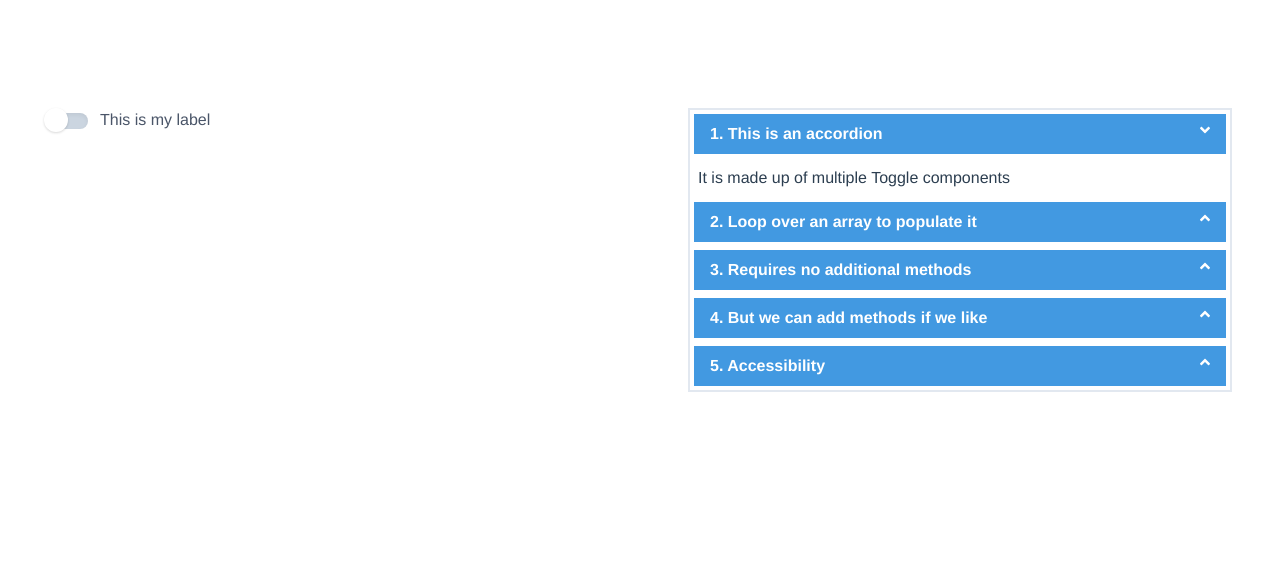
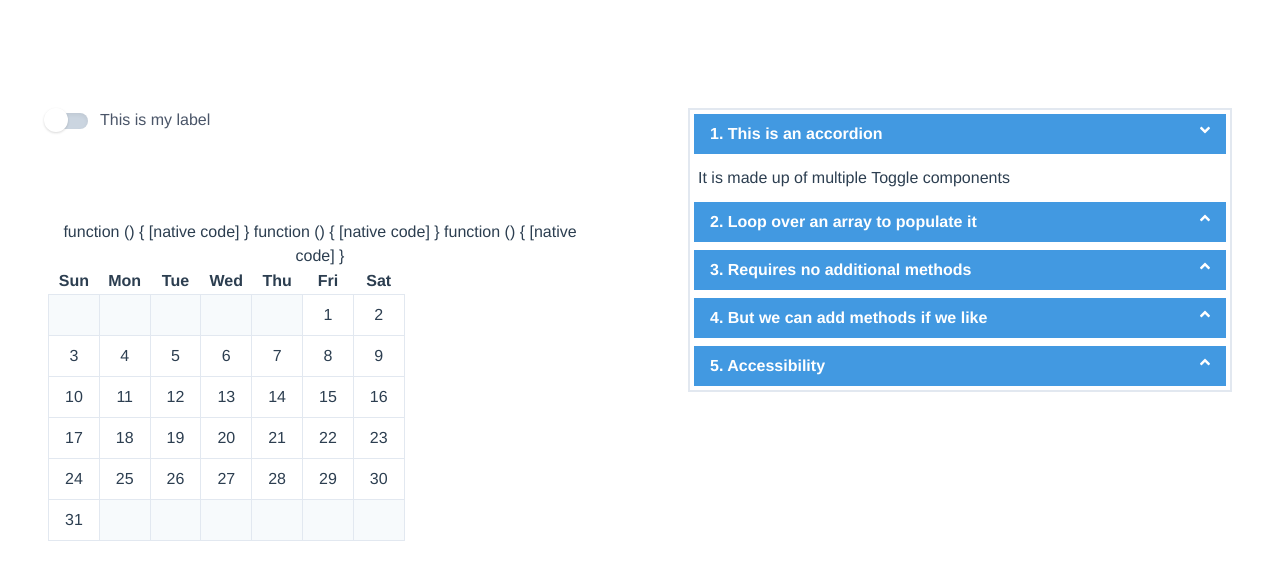
Before and after one commit to BigWillie/Opal, a Vue app: page / in a window 1280 px wide. Shown: the top 580 px of the page. Built offline with nearby package versions, Linux system fonts and the light colour scheme.

Commit message:
calendar wip

```diff
--- a/src/App.vue
+++ b/src/App.vue
@@ -17,19 +17,27 @@
         </div>
       </div>
     </div>
+        <div class="flex mb-4">
+      <div class="w-1/2 h-12 p-12">
+          <calendar-wrapper></calendar-wrapper>
+      </div>
+       <div class="w-1/2 h-12 p-12"></div>
+      </div>
   </div>
 </template>
 
 <script>
 import ToggleWrapper from './components/ToggleWrapper.vue'
 import AccordionWrapper from './components/AccordionWrapper'
+import CalendarWrapper from './components/CalendarWrapper'
 
 // Main App component. Contains examples.
 export default {
   name: 'App',
   components: {
     ToggleWrapper,
-    AccordionWrapper
+    AccordionWrapper,
+    CalendarWrapper
   },
   data () {
     return {
--- /dev/null
+++ b/src/components/Calendar.vue
@@ -0,0 +1,133 @@
+<script>
+export default {
+  name: 'Calendar',
+  props: {
+    yearIndex: {
+      type: Number
+    },
+    monthIndex: {
+      type: Number
+    },
+    months: {
+      type: Array,
+      default () {
+        return ['Jan', 'Feb', 'Mar', 'Apr', 'May', 'Jun', 'Jul', 'Aug', 'Sep', 'Oct', 'Nov', 'Dec']
+      }
+    }
+  },
+  mounted () {
+    if (!this.selectedYear) {
+      this.selectedYear = this.currentYear
+    }
+    if (!this.selectedMonth) {
+      this.selectedMonth = this.currentMonth
+    }
+    this.updateCalendar()
+  },
+  data () {
+    return {
+      today: new Date(),
+      selectedYear: this.yearIndex,
+      selectedMonth: this.monthIndex,
+      dates: []
+    }
+  },
+  methods: {
+    pickDate (day) {
+      alert(day)
+    },
+    next () {
+      this.selectedYear = (this.selectedMonth === 11) ? this.selectedYear + 1 : this.selectedYear
+      this.selectedMonth = (this.selectedMonth + 1) % 12
+      this.updateCalendar(this.selectedMonth, this.selectedYear)
+    },
+    previous () {
+      this.selectedYear = (this.selectedMonth === 0) ? this.selectedYear - 1 : this.selectedYear
+      this.selectedMonth = (this.selectedMonth === 0) ? 11 : this.selectedMonth - 1
+      this.updateCalendar(this.selectedMonth, this.selectedYear)
+    },
+    jump () {
+      this.updateCalendar(this.selectedMonth, this.selectedMonth)
+    },
+    updateCalendar (month = this.selectedMonth, year = this.selectedYear) {
+      const getDateFunc = (day) => {
+        return day.getDate()
+      }
+      const getDayFunc = (day) => {
+        return day.getDay()
+      }
+      const getFullYearFunc = (day) => {
+        return day.getFullYear()
+      }
+      const getMonthFunc = (day) => {
+        return day.getMonth()
+      }
+      const isTodayFunc = (day) => {
+        return (day === getDateFunc(this.today) && year === getFullYearFunc(this.today) && month === getMonthFunc(this.today))
+      }
+
+      // clearing all previous dates
+      const totalDays = this.daysInMonth
+      this.dates = ([...Array(totalDays).keys()].map(x => ++x)).map((day) => {
+        const p = new Date(year, month, day)
+        return {
+          day: day,
+          isToday: isTodayFunc(day),
+          weekday: getDayFunc(p),
+          month: month,
+          year: year,
+          dateObj: p
+        }
+      })
+    }
+  },
+  computed: {
+    calendarGrid () {
+      // const days = this.daysInMonth
+      // const gridSize = Math.ceil(days / 7)
+      const chunks = [[]]
+      const rowChunk = (x) => {
+        const [head, ...tail] = x
+
+        if (head && head.weekday < 6) {
+          chunks[chunks.length - 1].push(head)
+          rowChunk(tail)
+        } else if (head && head.weekday === 6) {
+          // new week
+          chunks[chunks.length - 1].push(head)
+          chunks.push([]) // create empty array on chunk
+          rowChunk(tail)
+        }
+      }
+      rowChunk(this.dates)
+      const padStartCount = 7 - chunks[0].length
+      const padEndCount = 7 - chunks[chunks.length - 1].length
+      const padStartArr = [...Array(padStartCount).keys()].map(x => {})
+      const padEndArr = [...Array(padEndCount).keys()].map(x => {})
+
+      chunks[0] = padStartArr.concat(chunks[0])
+      chunks[chunks.length - 1] = chunks[chunks.length - 1].concat(padEndArr)
+      return chunks
+    },
+    daysInMonth () {
+      return 32 - new Date(this.selectedYear, this.selectedMonth, 32).getDate()
+    },
+    currentMonth () {
+      return this.today.getMonth()
+    },
+    currentYear () {
+      return this.today.getFullYear()
+    }
+  },
+  render () {
+    // Data / methods that you'd like to make available to the slot
+    return this.$scopedSlots.default({
+      next: this.next,
+      previous: this.previous,
+      jump: this.jump,
+      calendarGrid: this.calendarGrid,
+      pickDate: this.pickDate
+    })
+  }
+}
+</script>
--- /dev/null
+++ b/src/components/CalendarWrapper.vue
@@ -0,0 +1,77 @@
+<template>
+      <calendar @state-change="stateChange($event)" :on="currentState" :label="label">
+      <template v-slot="{next, previous, jump, calendarGrid, pickDate}">
+        <div class="calendarComp">
+            {{next}}
+            {{previous}}
+            {{jump}}
+            <table class="table-auto">
+                <thead>
+                    <tr>
+                        <th>Sun</th>
+                        <th>Mon</th>
+                        <th>Tue</th>
+                        <th>Wed</th>
+                        <th>Thu</th>
+                        <th>Fri</th>
+                        <th>Sat</th>
+                    </tr>
+                </thead>
+                <tbody>
+                    <tr v-for="(week, index) in calendarGrid" :key="index">
+                        <td class="border px-4 py-2" :class="cellClass(day && day.day)" v-for="(day, index) in week" :key="index">
+                            <button @click="pickDate(day.day)" v-if="day && day.day">
+                                {{day.day}}
+                            </button>
+                        </td>
+                    </tr>
+                </tbody>
+            </table>
+        </div>
+      </template>
+    </calendar>
+</template>
+
+<script>
+
+import Calendar from './Calendar'
+/**
+ * @group HTML WRAPPERS
+ * <u>Component html wrapper for Toggle.</u><br>
+ * Imports Toggle renderless component. Provides default html. Use this 'as-is' or as a starting point for your own markup.
+ * <br><br><u>v-slot</u><br>Data is sent into the toggle component via Props. The Toggle component's render method returns the following `active`, `setOn`, `setOff`, `toggle`, `label`, `body` for use with your html.
+ * <br><br><u>Accessibility</u><br>Native checkbox. <a href="https://developer.mozilla.org/en-US/docs/Web/Accessibility/ARIA/Roles/checkbox_role">https://developer.mozilla.org/en-US/docs/Web/Accessibility/ARIA/Roles/checkbox_role</a>
+ * <br>`TAB` to focus, `SPACE` to check/uncheck.
+ */
+export default {
+  name: 'CalendarWrapper',
+  components: {
+    Calendar
+  },
+  props: {
+    // Is the toggle 'on' or 'off. Passed into renderless Toggle component to set initial state.
+    on: { type: Boolean, default: false },
+    // String used for toggle's label. Passed into renderless Toggle component to set toggle label.
+    label: String
+  },
+  methods: {
+    stateChange ($event) {
+    // Emits toggle state to parent (in this case, `toggle-wrapper-state-change`. Required for parent to receive updated toggle state.
+      this.$emit('toggle-wrapper-state-change', $event)
+    },
+    cellClass (day) {
+      return day ? '' : 'bg-gray-100'
+    }
+  },
+  computed: {
+    // Received prop as a computed property, forcing the component to update
+    currentState () {
+      return this.on
+    }
+  }
+}
+</script>
+
+<style>
+
+</style>
```
Also changed, not shown: 1 other file (tests, documents, lock files or other folders).
